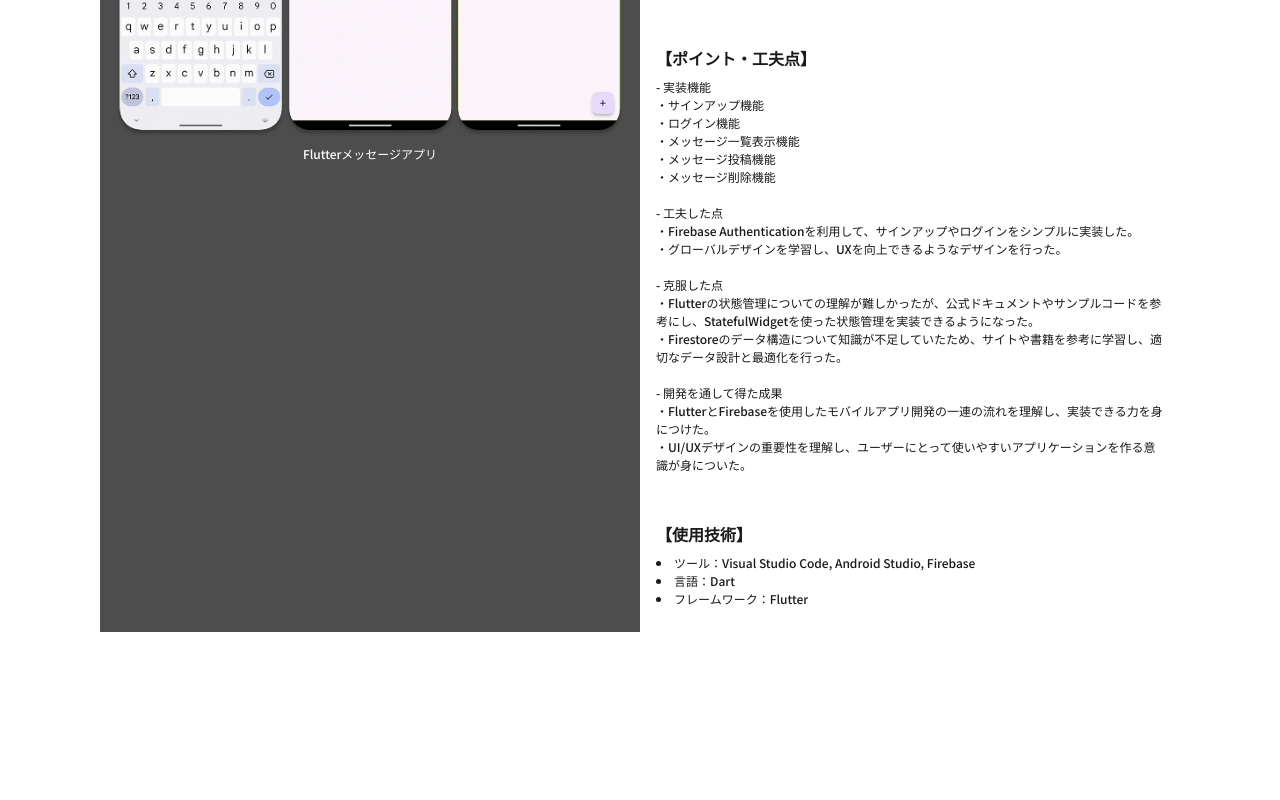
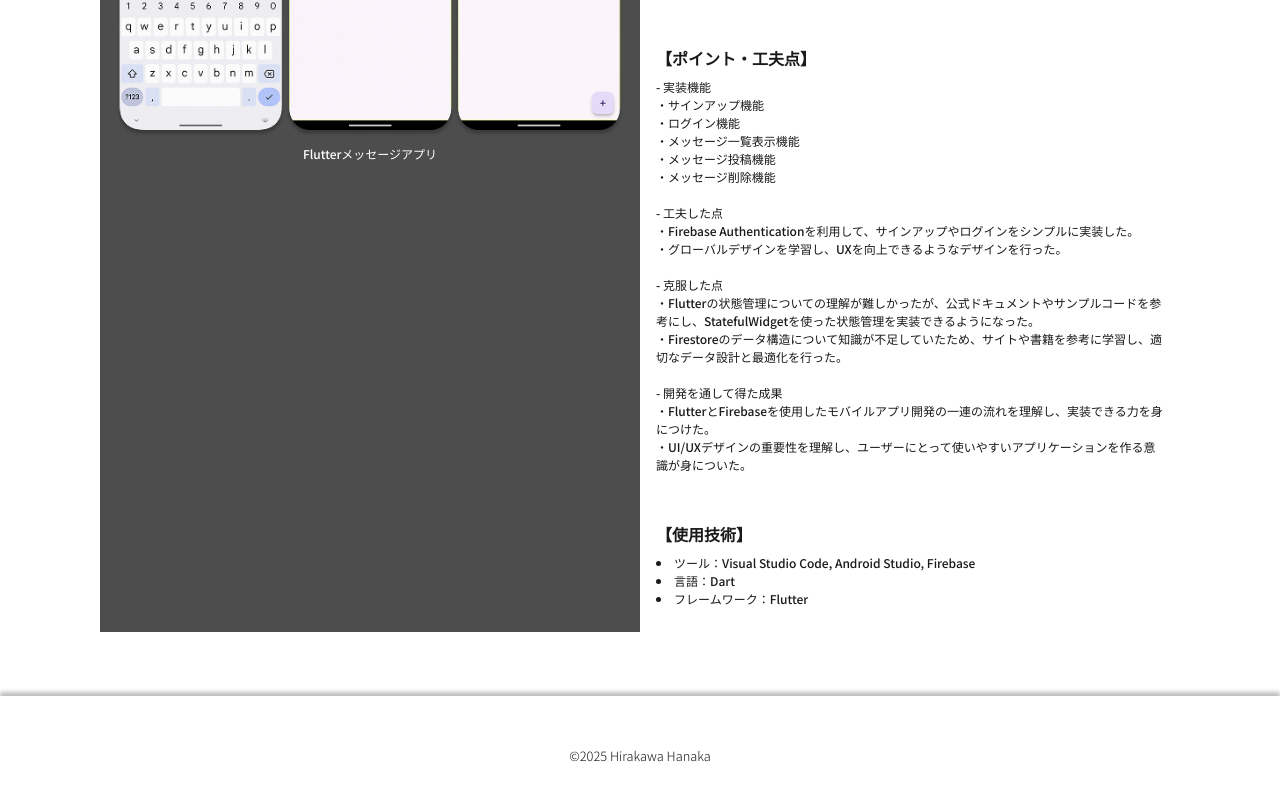
Before and after one commit to hanaka23/my-portfolio, a Next.js app: page /works/flutter-message-app in a window 1280 px wide. Shown: the part 511-1311 px from the top of the page. Before the commit the page ends 1207 px from the top, so only its background shows below. Built offline with nearby package versions, Linux system fonts and the light colour scheme.

Commit message:
feat:footer実装

```diff
--- a/app/layout.tsx
+++ b/app/layout.tsx
@@ -5,6 +5,7 @@ import { ReactNode } from "react";
 import "./reset.css";
 import "./globals.css";
 import { Noto_Sans_JP } from "next/font/google";
+import Footer from "@/components/Footer";
 
 const notoSansJP = Noto_Sans_JP({
   subsets: ["latin"],
@@ -41,7 +42,10 @@ export default function RootLayout({
           defer
         ></script>
       </head>
-      <body className={notoSansJP.className}>{children}</body>
+      <body className={notoSansJP.className}>
+        {children}
+        <Footer />
+      </body>
     </html>
   );
 }
--- a/app/works/[id]/page.tsx
+++ b/app/works/[id]/page.tsx
@@ -1,6 +1,5 @@
 import { works } from "@/lib/works";
 import { notFound } from "next/navigation";
-import Header from "@/components/Header";
 
 type Props = {
   params: { id: string };
--- /dev/null
+++ b/components/Footer.tsx
@@ -0,0 +1,9 @@
+export default function Footer() {
+  return (
+    <footer>
+      <div className="w-full bg-[#fff] h-[64px] md:h-[120px] flex items-center justify-center shadow-[0_-4px_4px_rgba(0,0,0,0.25)]">
+        <small className="font-[300]">©2025 Hirakawa Hanaka</small>
+      </div>
+    </footer>
+  );
+}
```
Also changed, not shown: app/globals.css (+5 -5 lines).
